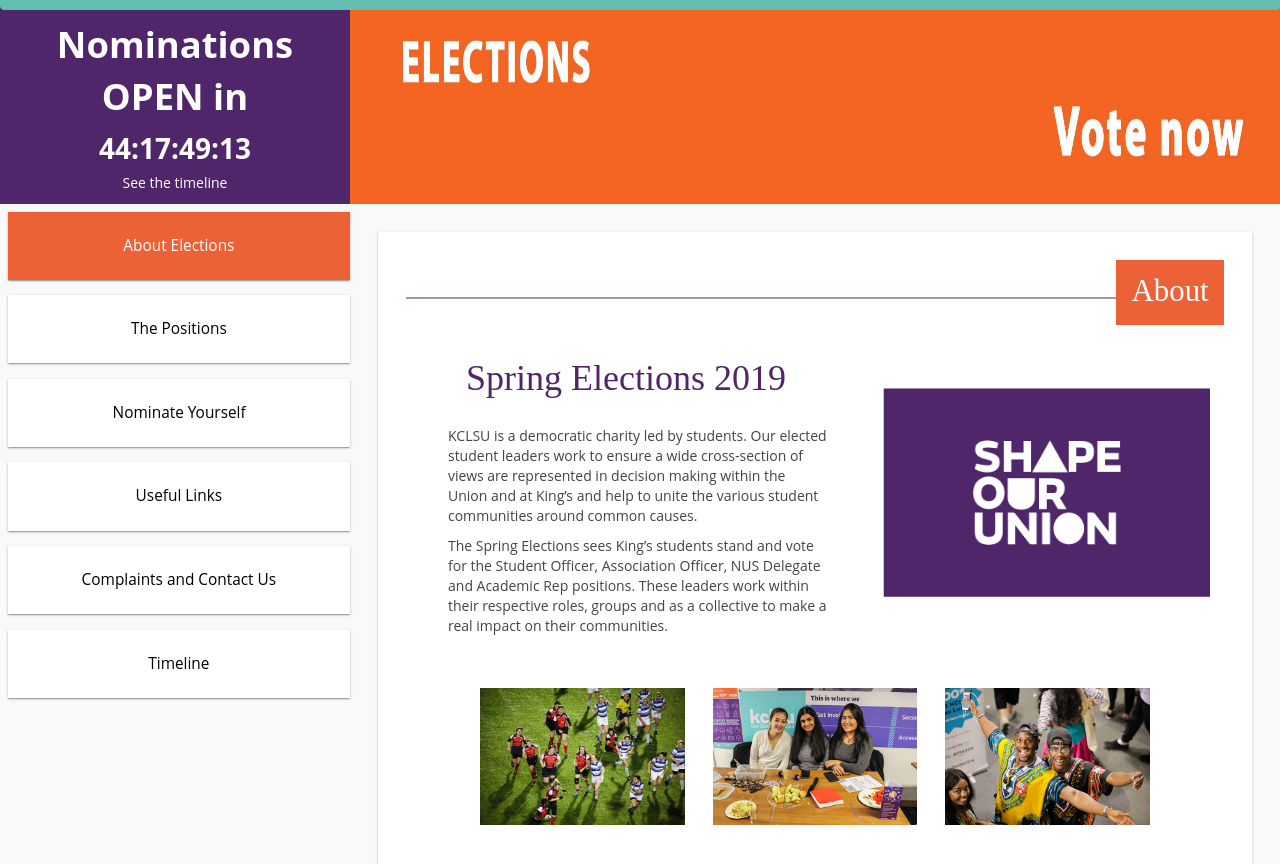
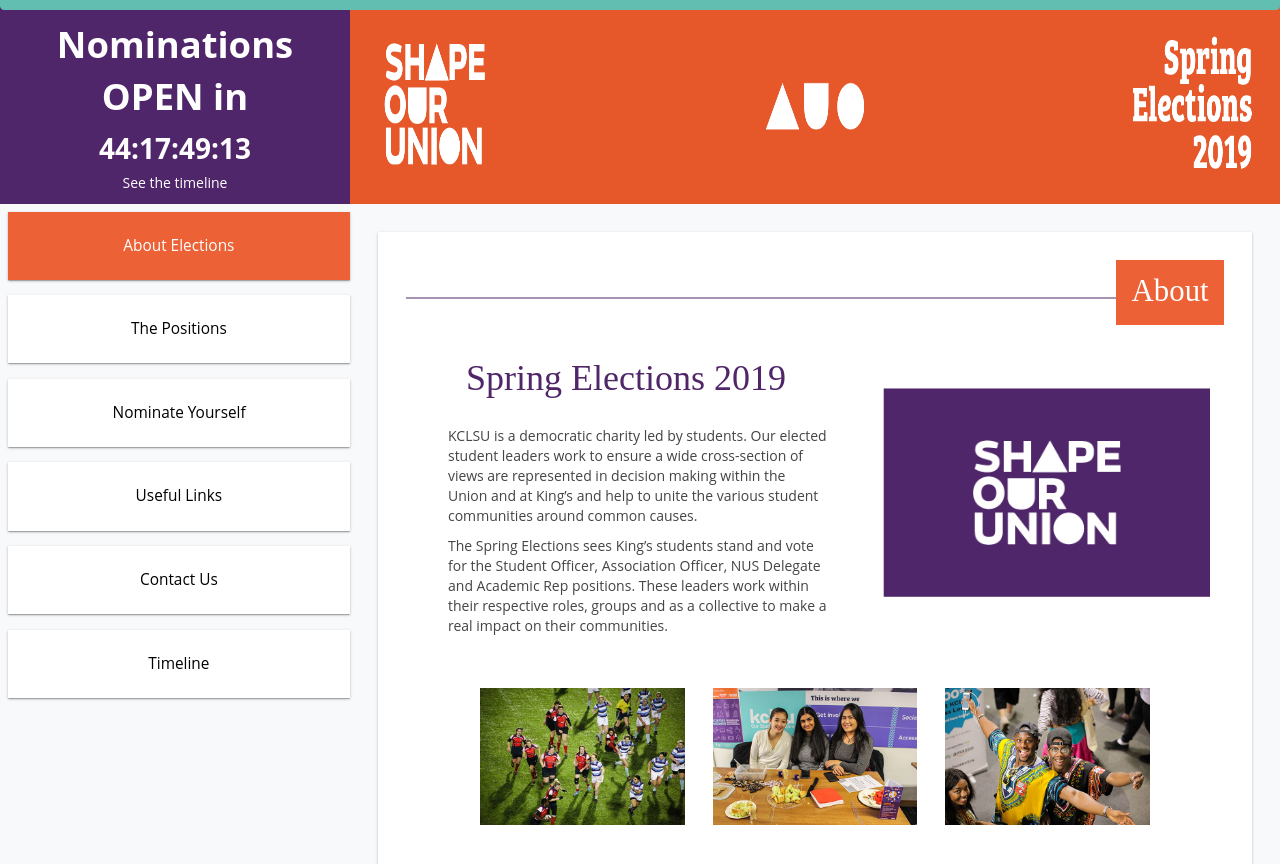
Before and after one commit to KCLSU/PAGE_elections_template, a plain HTML site: page index.html in a window 1280 px wide. Shown: the part 66-930 px from the top of the page. Drawn offline with nearby package versions, Linux system fonts and the light colour scheme; a web font is replaced by a local one.

Commit message:
add new banners

```diff
--- a/index.html
+++ b/index.html
@@ -131,8 +131,8 @@
 
 <div class="grid">
   <div class="header flex-center-center">
-    <img id="banner-large" src="./resources/images/v5.jpg"></img>
-    <img id="banner-small" src="./resources/images/v6.jpg"></img>
+    <img id="banner-large" src="./resources/images/designed-big.PNG"></img>
+    <img id="banner-small" src="./resources/images/designed-small.PNG"></img>
   </div>
 <!-- COUNTDOWN CLOCK -->
   <div class="status">
@@ -150,7 +150,7 @@
       <a class="tab-button" onclick="openTab(event, 'positions')"> The Positions </a>
       <a class="tab-button heartbeat" id="nominate" onclick="openTab(event, 'action')"> Nominate Yourself </a>
       <a class="tab-button" onclick="openTab(event, 'useful')"> Useful Links </a>
-      <a class="tab-button" onclick="openTab(event, 'complaints')"> Complaints and Contact Us</a>
+      <a class="tab-button" onclick="openTab(event, 'complaints')"> Contact Us</a>
       <a class="tab-button" onclick="openTab(event, 'timeline')"> Timeline</a>
     </div>
     <div class="links-container" id="burger-content">
@@ -158,7 +158,7 @@
       <a class="tab-button" onclick="openTab(event, 'positions')"> The Positions </a>
       <a class="tab-button heartbeat" id="nominate" onclick="openTab(event, 'action')"> Nominate Yourself </a>
       <a class="tab-button" onclick="openTab(event, 'useful')"> Useful Links </a>
-      <a class="tab-button" onclick="openTab(event, 'complaints')"> Complaints and Contact Us</a>
+      <a class="tab-button" onclick="openTab(event, 'complaints')"> Contact Us</a>
       <a class="tab-button" onclick="openTab(event, 'timeline')"> Timeline</a>
     </div>
   </div>
@@ -484,7 +484,7 @@
           <hr />
           <h3> Complaints </h3>
         </div>
-        <a onclick="nominate()"> Please open Nominate section </a>
+        <!-- <a onclick="nominate()"> Please open Nominate section </a> -->
         <h3>Contact <a href="mailto:elections@kclsu.org">elections@kclsu.org</a> for:</h3>
 
         <ul>
@@ -493,9 +493,7 @@
         	<li>Questions about the elections process</li>
         	<li>Help and guidance</li>
         </ul>
-
         <p>Please provide your K number, full name and KCL email address.</p>
-
         <p>If you&#39;d like to make a complaint, please click through to the&nbsp;<a href="https://www.kclsu.org/elections/electionscomplaints/">Elections Complaints page.</a></p>
       </div>
 
```
Also changed, not shown: resources/images/designed-big.png (added), resources/images/designed-small.png (added). Lines whose indentation alone changed are shown as unchanged.
